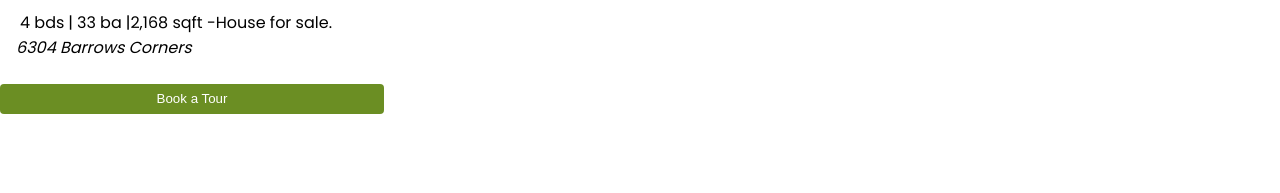
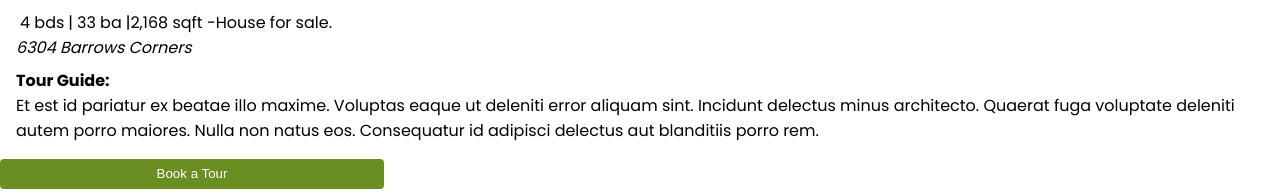
Before and after one commit to Mrjiks/property-listing, a React (Create React App) app: page /search/1 in a window 1280 px wide. Shown: the part 526-719 px from the top of the page. Built offline with nearby package versions, Linux system fonts and the light colour scheme; no server answers.

Commit message:
Update single house info page

```diff
--- a/src/components/SingleHouse.js
+++ b/src/components/SingleHouse.js
@@ -55,7 +55,12 @@ const SingleHouse = () => {
             </div>
           </div>
         </div>
+        <div>
+          <h4>Tour Guide:</h4>
+          <p>{house.tour}</p>
+        </div>
       </div>
+
       <Link to='/' className='tour'>
         <button type='button'>Book a Tour</button>
       </Link>
--- a/src/data.js
+++ b/src/data.js
@@ -34,6 +34,7 @@ export const featuredHouses = [
     price: 7003,
     tag: "New",
     address: "6304 Barrows Corners",
+    tour: "Et est id pariatur ex beatae illo maxime. Voluptas eaque ut deleniti error aliquam sint. Incidunt delectus minus architecto. Quaerat fuga voluptate deleniti autem porro maiores. Nulla non natus eos. Consequatur id adipisci delectus aut blanditiis porro rem.",
   },
   {
     id: 2,
@@ -43,6 +44,7 @@ export const featuredHouses = [
     price: 4589,
     tag: "New",
     address: "3895 Willow Lakes",
+    tour: "Et est id pariatur ex beatae illo maxime. Voluptas eaque ut deleniti error aliquam sint. Incidunt delectus minus architecto. Quaerat fuga voluptate deleniti autem porro maiores. Nulla non natus eos. Consequatur id adipisci delectus aut blanditiis porro rem.",
   },
   {
     id: 3,
@@ -51,6 +53,7 @@ export const featuredHouses = [
     price: 2900,
     tag: "New",
     address: "332 Yundt Trail",
+    tour: "Et est id pariatur ex beatae illo maxime. Voluptas eaque ut deleniti error aliquam sint. Incidunt delectus minus architecto. Quaerat fuga voluptate deleniti autem porro maiores. Nulla non natus eos. Consequatur id adipisci delectus aut blanditiis porro rem.",
   },
   {
     id: 4,
@@ -59,6 +62,7 @@ export const featuredHouses = [
     price: 8000.11,
     tag: "New",
     address: "683 Parker Passage",
+    tour: "Et est id pariatur ex beatae illo maxime. Voluptas eaque ut deleniti error aliquam sint. Incidunt delectus minus architecto. Quaerat fuga voluptate deleniti autem porro maiores. Nulla non natus eos. Consequatur id adipisci delectus aut blanditiis porro rem.",
   },
   {
     id: 5,
@@ -68,6 +72,7 @@ export const featuredHouses = [
     price: 5630,
     tag: "New",
     address: "1148 Sibyl River",
+    tour: "Et est id pariatur ex beatae illo maxime. Voluptas eaque ut deleniti error aliquam sint. Incidunt delectus minus architecto. Quaerat fuga voluptate deleniti autem porro maiores. Nulla non natus eos. Consequatur id adipisci delectus aut blanditiis porro rem.",
   },
   {
     id: 6,
@@ -77,6 +82,7 @@ export const featuredHouses = [
     price: 63000,
     tag: "New",
     address: "Abbott Squares",
+    tour: "Et est id pariatur ex beatae illo maxime. Voluptas eaque ut deleniti error aliquam sint. Incidunt delectus minus architecto. Quaerat fuga voluptate deleniti autem porro maiores. Nulla non natus eos. Consequatur id adipisci delectus aut blanditiis porro rem.",
   },
   {
     id: 7,
@@ -86,5 +92,6 @@ export const featuredHouses = [
     price: 10000000,
     tag: "New",
     address: "Abbott Squares",
+    tour: "Et est id pariatur ex beatae illo maxime. Voluptas eaque ut deleniti error aliquam sint. Incidunt delectus minus architecto. Quaerat fuga voluptate deleniti autem porro maiores. Nulla non natus eos. Consequatur id adipisci delectus aut blanditiis porro rem.",
   },
 ];
```
